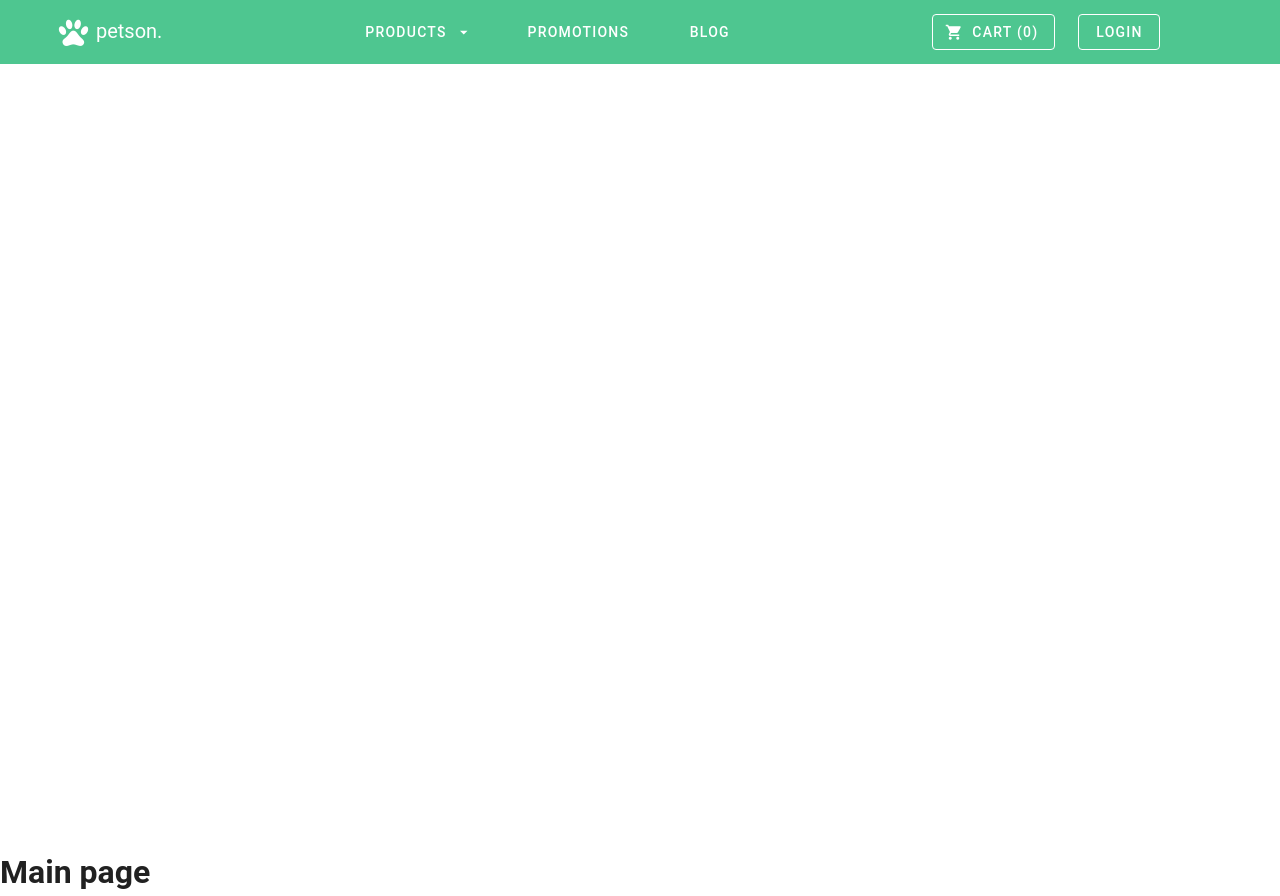
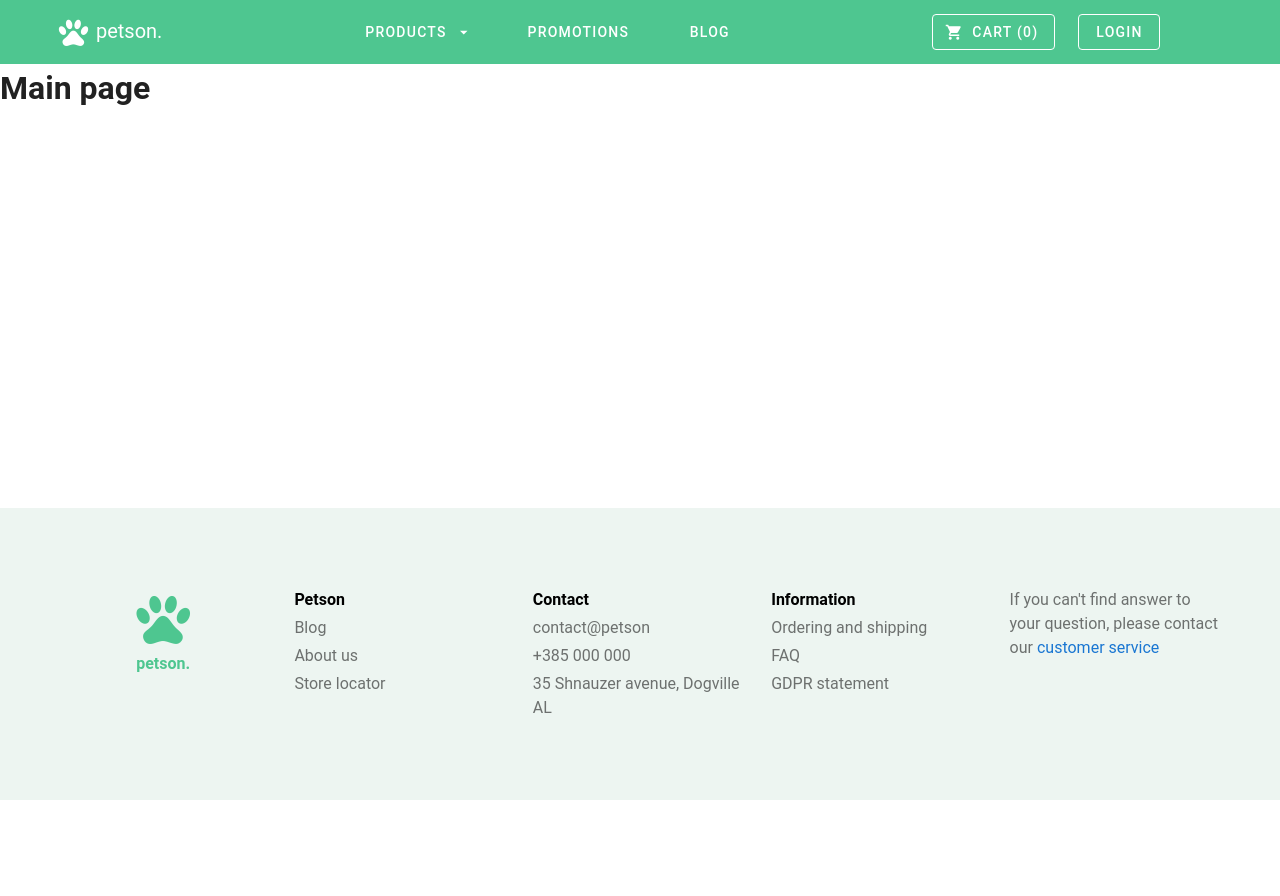
Before and after one commit to Sami-21/pet-shop-ui, a Vue app: page / in a window 1280 px wide. After the commit the page ends 800 px from the top, so only its background shows below. Built offline with nearby package versions, Linux system fonts and the light colour scheme.

Commit message:
complete default layout for the app

```diff
--- a/src/components/AppFooter.vue
+++ b/src/components/AppFooter.vue
@@ -1,79 +1,90 @@
+<script setup lang="ts"></script>
+
 <template>
-  <v-footer height="40" app>
-    <a
-      v-for="item in items"
-      :key="item.title"
-      :href="item.href"
-      :title="item.title"
-      class="d-inline-block mx-2 social-link"
-      rel="noopener noreferrer"
-      target="_blank"
-    >
-      <v-icon
-        :icon="item.icon"
-        :size="item.icon === '$vuetify' ? 24 : 16"
-      />
-    </a>
-
-    <div
-      class="text-caption text-disabled"
-      style="position: absolute; right: 16px;"
-    >
-      &copy; 2016-{{ (new Date()).getFullYear() }} <span class="d-none d-sm-inline-block">Vuetify, LLC</span>
-      —
-      <a
-        class="text-decoration-none on-surface"
-        href="https://vuetifyjs.com/about/licensing/"
-        rel="noopener noreferrer"
-        target="_blank"
-      >
-        MIT License
-      </a>
-    </div>
+  <v-footer height="auto" app color="#edf5f1" class="py-16">
+    <v-container class="d-flex justify-center">
+      <v-row class="d-felx flex-md-row flex-column justify-center">
+        <v-col class="flex-column" align="center">
+          <v-icon size="64" icon="mdi-paw" color="#4EC690"></v-icon>
+          <h4 class="brand-title">petson.</h4>
+        </v-col>
+        <v-col>
+          <ul>
+            <h4>Petson</h4>
+            <li class="footer-list-item mt-1">
+              <a class="footer-links" href=""> Blog </a>
+            </li>
+            <li class="footer-list-item mt-1">
+              <a class="footer-links" href=""> About us </a>
+            </li>
+            <li class="footer-list-item mt-1">
+              <a class="footer-links" href=""> Store locator </a>
+            </li>
+          </ul>
+        </v-col>
+        <v-col>
+          <ul>
+            <h4>Contact</h4>
+            <li class="footer-list-item mt-1">
+              <a class="footer-links" href="mailto:contact@petson"
+                >contact@petson</a
+              >
+            </li>
+            <li class="footer-list-item mt-1">+385 000 000</li>
+            <li class="footer-list-item mt-1">
+              35 Shnauzer avenue, Dogville AL
+            </li>
+          </ul>
+        </v-col>
+        <v-col>
+          <ul>
+            <h4>Information</h4>
+            <li class="footer-list-item mt-1">
+              <a class="footer-links" href="/">Ordering and shipping</a>
+            </li>
+            <li class="footer-list-item mt-1">
+              <a class="footer-links" href="/">FAQ</a>
+            </li>
+            <li class="footer-list-item mt-1">
+              <a class="footer-links" href="/">GDPR statement</a>
+            </li>
+          </ul>
+        </v-col>
+        <v-col>
+          <h4></h4>
+          <p class="footer-list-item">
+            If you can't find answer to your question, please contact our
+            <a class="customer-service" href="/"> customer service </a>
+          </p>
+        </v-col>
+      </v-row>
+    </v-container>
   </v-footer>
 </template>
 
-<script setup lang="ts">
-  const items = [
-    {
-      title: 'Vuetify Documentation',
-      icon: `$vuetify`,
-      href: 'https://vuetifyjs.com/',
-    },
-    {
-      title: 'Vuetify Support',
-      icon: 'mdi-shield-star-outline',
-      href: 'https://support.vuetifyjs.com/',
-    },
-    {
-      title: 'Vuetify X',
-      icon: `svg:M2.04875 3.00002L9.77052 13.3248L1.99998 21.7192H3.74882L10.5519 14.3697L16.0486 21.7192H22L13.8437 10.8137L21.0765 3.00002H19.3277L13.0624 9.76874L8.0001 3.00002H2.04875ZM4.62054 4.28821H7.35461L19.4278 20.4308H16.6937L4.62054 4.28821Z`,
-      href: 'https://x.com/vuetifyjs',
-    },
-    {
-      title: 'Vuetify GitHub',
-      icon: `mdi-github`,
-      href: 'https://github.com/vuetifyjs/vuetify',
-    },
-    {
-      title: 'Vuetify Discord',
-      icon: `mdi-discord`,
-      href: 'https://community.vuetifyjs.com/',
-    },
-    {
-      title: 'Vuetify Reddit',
-      icon: `mdi-reddit`,
-      href: 'https://reddit.com/r/vuetifyjs',
-    },
-  ]
-</script>
+<style scoped>
+.container {
+  background-color: #edf5f1;
+}
+.brand-title {
+  color: #4ec690;
+}
 
-<style scoped lang="sass">
-  .social-link :deep(.v-icon)
-    color: rgba(var(--v-theme-on-background), var(--v-disabled-opacity))
-    text-decoration: none
-    transition: .2s ease-in-out
+ul {
+  list-style-type: none;
+}
 
-    &:hover
-      color: rgba(25, 118, 210, 1)
+.footer-list-item {
+  color: #0000008a;
+}
+
+.footer-links {
+  color: inherit;
+  text-decoration: none;
+}
+
+.customer-service {
+  color: #1976d2;
+  text-decoration: none;
+}
 </style>
--- a/src/components/AppHeader.vue
+++ b/src/components/AppHeader.vue
@@ -1,5 +1,25 @@
+<script lang="ts" setup>
+import { ref } from "vue";
+
+const isDrawerOpen = ref<Boolean>(false);
+
+const items = ref<any[]>([
+  {
+    title: "Products",
+    value: "foo",
+  },
+  {
+    title: "Promotion",
+    value: "bar",
+  },
+  {
+    title: "Blog",
+    value: "fizz",
+  },
+]);
+</script>
+
 <template>
-  <v-app>
   <v-app-bar scroll-behavior="hide" :elevation="0" color="#4ec690">
     <v-container>
       <v-row no-gutters align="center" justify="space-between">
@@ -47,7 +67,7 @@
       </v-row>
     </v-container>
   </v-app-bar>
-    <!-- <v-navigation-drawer
+  <v-navigation-drawer
     v-model="isDrawerOpen"
     location="top"
     temporary
@@ -68,29 +88,8 @@
         <v-btn color="white" variant="outlined"> Login </v-btn>
       </div>
     </template>
-    </v-navigation-drawer> -->
-  </v-app>
+  </v-navigation-drawer>
 </template>
-<script lang="ts" setup>
-import { ref } from "vue";
-
-const isDrawerOpen = ref<Boolean>(false);
-
-const items = ref<any[]>([
-  {
-    title: "Products",
-    value: "foo",
-  },
-  {
-    title: "Promotion",
-    value: "bar",
-  },
-  {
-    title: "Blog",
-    value: "fizz",
-  },
-]);
-</script>
 
 <style scoped>
 .v-app-bar {
--- a/src/components/HelloWorld.vue
+++ /dev/null
@@ -1,3 +0,0 @@
-<template>
-  <h1>Hello</h1>
-</template>
--- a/src/layouts/default.vue
+++ b/src/layouts/default.vue
@@ -1,9 +1,10 @@
 <template>
   <v-app>
+    <AppHeader />
     <v-main>
-      <AppHeader />
       <router-view />
     </v-main>
+    <AppFooter />
   </v-app>
 </template>
 
```
Also changed, not shown: src/components.d.ts (+7 -6 lines), vite.config.mts. Lines whose indentation alone changed are shown as unchanged.
